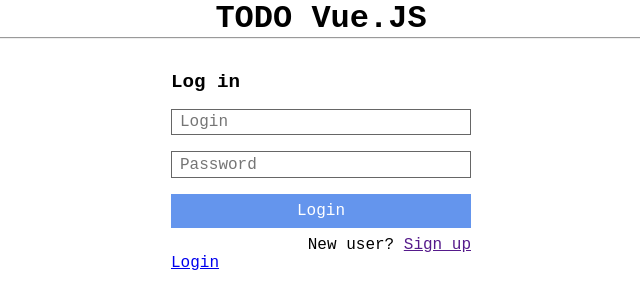
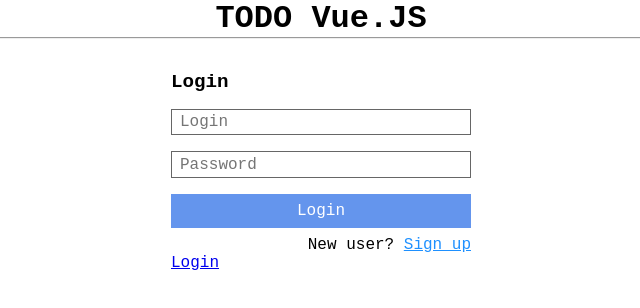
Before and after one commit to iwannabekoshka/todo, a Vue app: page / in a window 1280 px wide. Shown: the top 308 px of the page, without its empty margins (319-959 px from the left). Built offline with nearby package versions, Linux system fonts and the light colour scheme.

Commit message:
Попытка в смены формы входа/регистрации

```diff
--- /dev/null
+++ b/src/components/Login.vue
@@ -0,0 +1,97 @@
+<template>
+	<div class="login-form">
+		<h2>Login</h2>
+		<input type="text" placeholder="Login"
+			   v-model="login"
+		>
+		<input type="password" placeholder="Password"
+			   v-model="password"
+		>
+		<div class="login-register">
+			<span id="btn-login" @click="logIn">
+				Login
+			</span>
+
+			<span id="register">
+				New user?
+				<a @click.prevent="register">Sign up</a>
+			</span>
+
+			<router-link to="/todos">
+				Login
+			</router-link>
+		</div>
+	</div>
+</template>
+
+<script>
+	export default {
+		name: "Login",
+		props: ['registered'],
+		data() {
+			return {
+				login: '',
+				password: '',
+			}
+		},
+		methods: {
+			logIn() {
+				this.$emit('log-in', this.login, this.password)
+			},
+			register() {
+				this.$emit('is-registered')
+			}
+		}
+	}
+</script>
+
+<style scoped>
+	h2 {
+		margin-bottom: 1rem;
+		font-size: 1.2rem;
+	}
+	.login-form {
+		display: flex;
+		flex-direction: column;
+
+		margin: 0 auto;
+
+		width: 300px;
+	}
+	input {
+		margin-bottom: 1rem;
+
+		padding: 0.2rem 0.5rem;
+
+		border: 1px solid #666;
+		border-radius: 0;
+	}
+
+	.login-register {
+		display: flex;
+		flex-direction: column;
+	}
+	#btn-login {
+		padding: 0.5rem 1rem;
+		margin-bottom: 0.5rem;
+
+		border: none;
+		background-color: cornflowerblue;
+		color: white;
+		text-decoration: none;
+		text-align: center;
+
+		cursor: pointer;
+		transition: background-color .2s linear;
+	}
+	#btn-login:hover {
+		background-color: #557dc6;
+	}
+	#register {
+		align-self: flex-end;
+	}
+	#register a {
+		text-decoration: underline;
+		color: dodgerblue;
+	}
+</style>
--- a/src/views/Home.vue
+++ b/src/views/Home.vue
@@ -1,89 +1,38 @@
 <template>
-	<div class="login-form">
-		<h2>Log in</h2>
-		<input type="text" placeholder="Login"
-			v-model="login"
-		>
-		<input type="password" placeholder="Password"
-			v-model="password"
-		>
-		<div class="login-register">
-			<span id="btn-login" @click="logIn">
-				Login
-			</span>
-
-			<span id="register">
-				New user?
-				<a href="">Sign up</a>
-			</span>
-
-			<router-link to="/todos">
-				Login
-			</router-link>
-		</div>
+	<div>
+		<Login
+			v-if="isRegistered"
+			v-bind:registered="registered"
+			v-on:log-in="logIn"
+			v-on:is-registered="isRegistered"
+		/>
 	</div>
 </template>
 
 <script>
+	import Login from "../components/Login";
 	export default {
 		name: "Home",
+		components: {Login},
 		data() {
 			return {
 				login: '',
 				password: '',
+				registered: true
 			}
 		},
 		methods: {
-			logIn() {
-				console.log(this.login, this.password)
-			}
+			logIn(login, password) {
+				console.log(login, password)
+			},
+			isRegistered() {
+				this.registered = !this.registered;
+				console.log(this.registered)
+			},
 		}
 	}
 </script>
 
 <style scoped>
-	h2 {
-		margin-bottom: 1rem;
-		font-size: 1.2rem;
-	}
-	.login-form {
-		display: flex;
-		flex-direction: column;
 
-		margin: 0 auto;
-
-		width: 300px;
-	}
-	input {
-		margin-bottom: 1rem;
-
-		padding: 0.2rem 0.5rem;
-
-		border: 1px solid #666;
-		border-radius: 0;
-	}
-
-	.login-register {
-		display: flex;
-		flex-direction: column;
-	}
-	#btn-login {
-		padding: 0.5rem 1rem;
-		margin-bottom: 0.5rem;
-
-		border: none;
-		background-color: cornflowerblue;
-		color: white;
-		text-decoration: none;
-		text-align: center;
-
-		cursor: pointer;
-		transition: background-color .2s linear;
-	}
-	#btn-login:hover {
-		background-color: #557dc6;
-	}
-	#register {
-		align-self: flex-end;
-	}
 </style>
```
